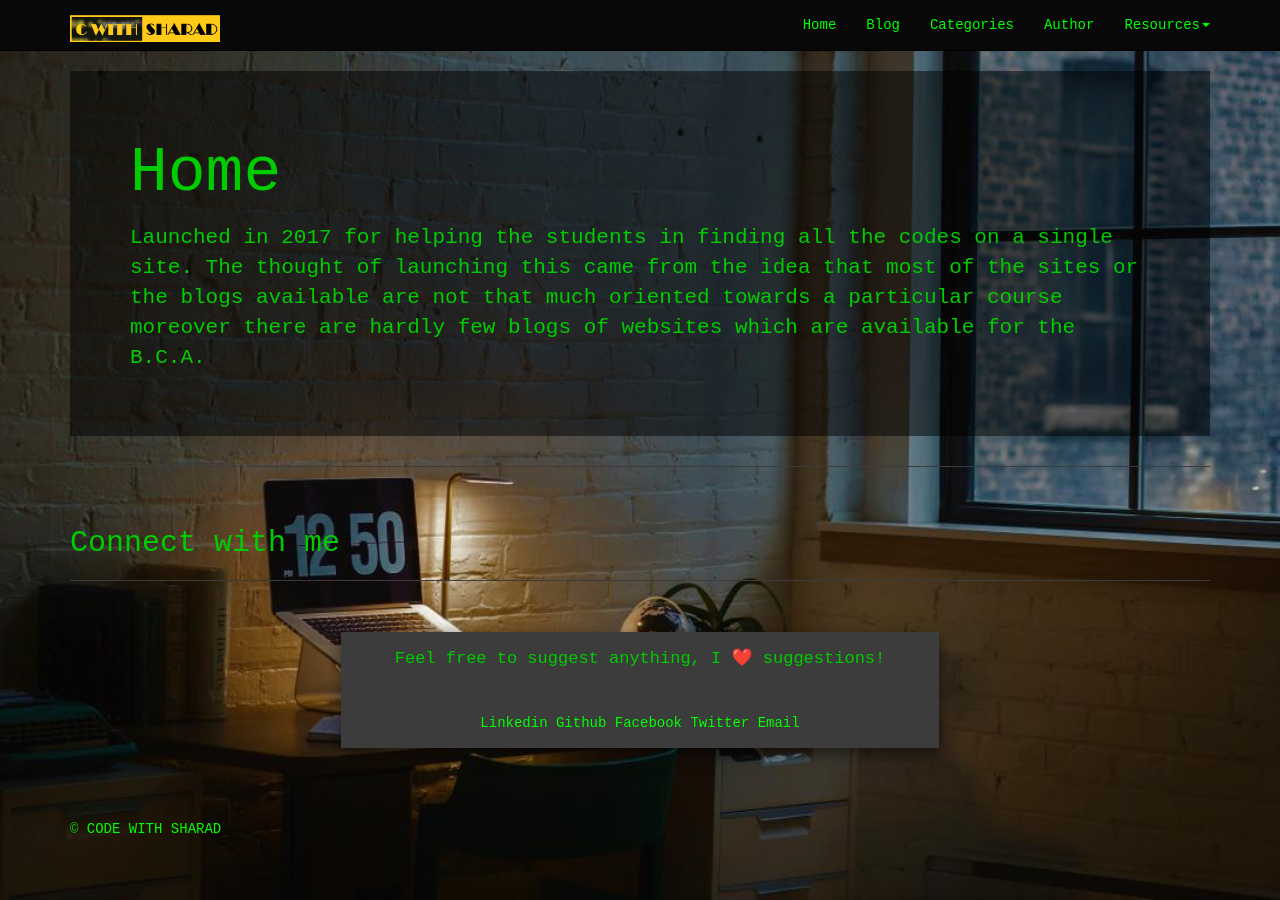
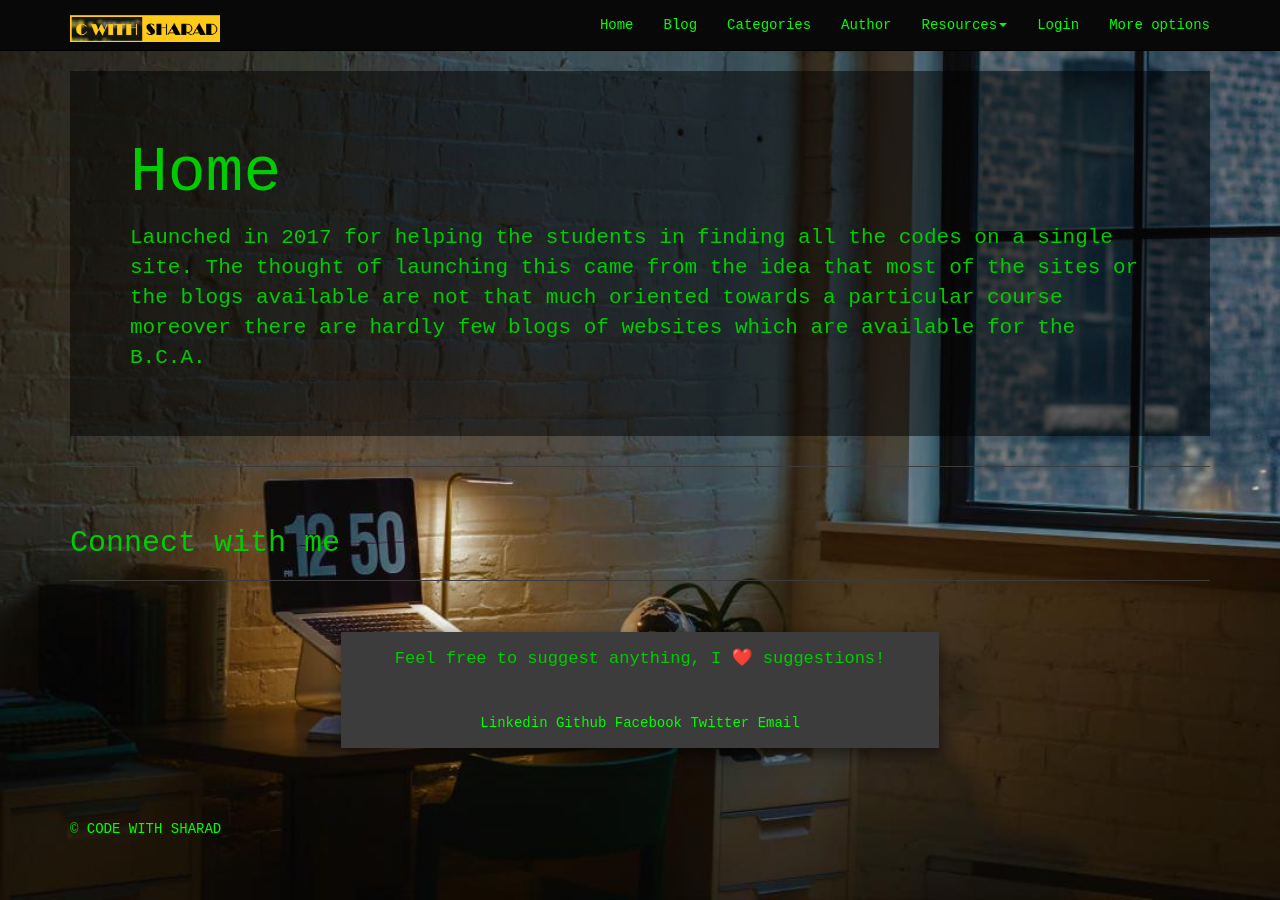
Before and after one commit to cwithsharad/cwithsharad.github.io, a Jekyll site: the page built from index.md, in a window 1280 px wide. Built offline with Jekyll 4.4.1, drawn with Linux system fonts in a browser that asks for light colours; emoji names are drawn with the system emoji font.

Commit message:
Update navigation.html

```diff
--- a/_includes/navigation.html
+++ b/_includes/navigation.html
@@ -26,6 +26,17 @@
 			<li><a href="{{ site.baseurl }}{{ item.url }}">{{ item.title }}</a></li>
 			{% endif %}
 		{% endfor %}
+
+<li><a href="#">Login</a></li>
+            <li class="dropdown-submenu">
+                <a tabindex="-1" href="#">More options</a>
+                <ul class="dropdown-menu">
+                    <li><a tabindex="-1" href="#">Second level</a></li>
+                    <li><a href="#">Second level</a></li>
+                    <li><a href="#">Second level</a></li>
+                </ul>
+</li>
+
 		</ul>
 	</div>
 </div>
```
